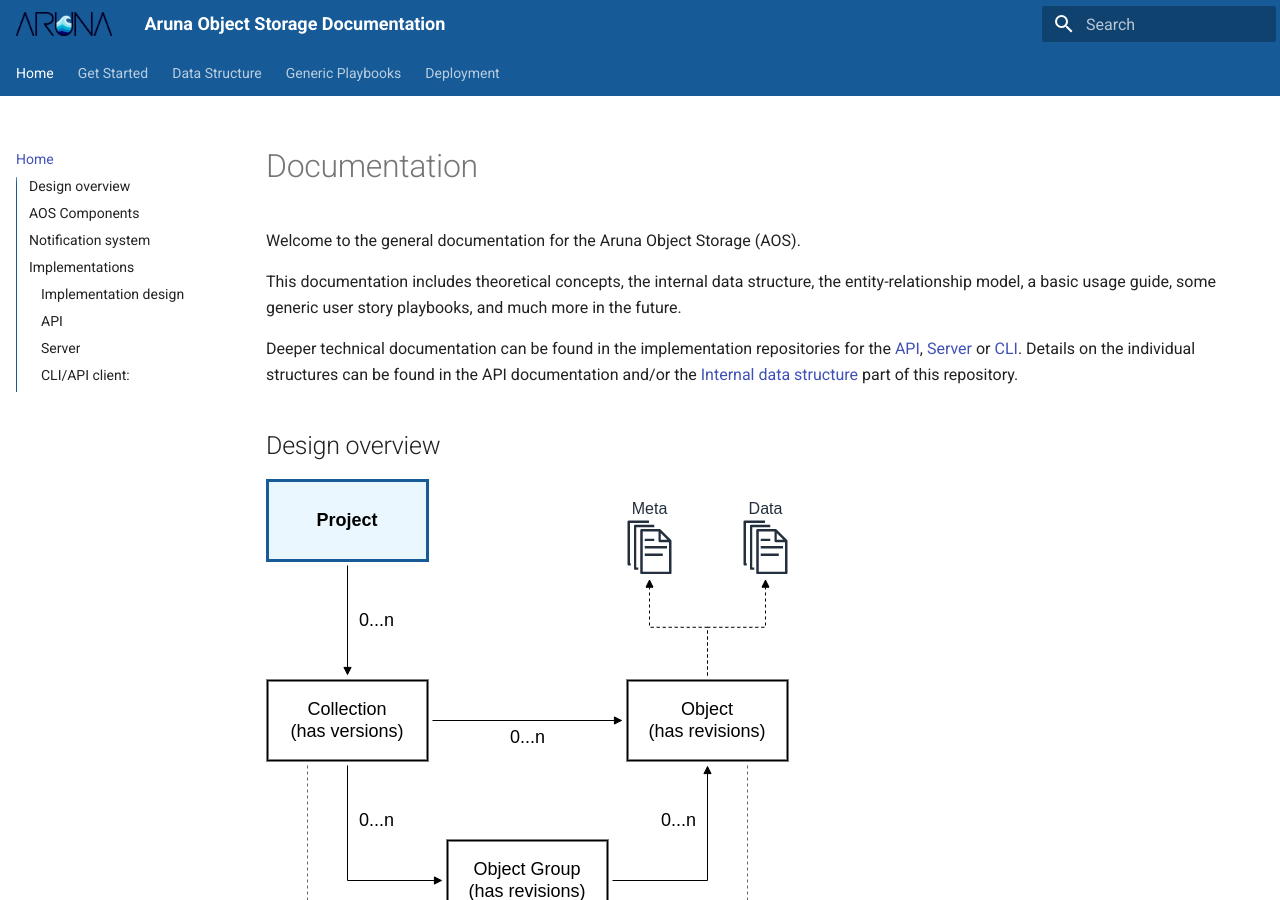
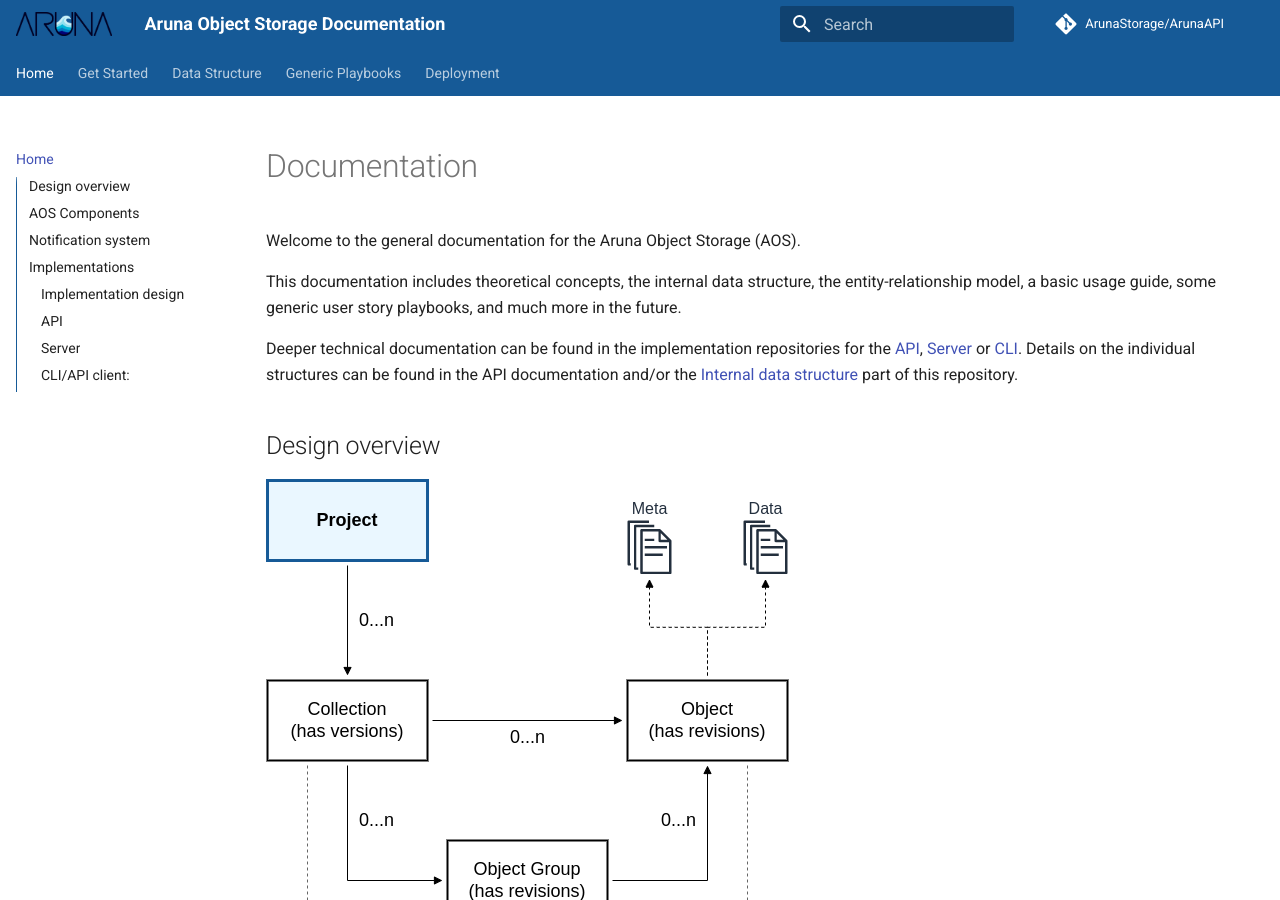
Before and after one commit to das-Abroxas/Documentation, an MkDocs documentation site: the page built from docs/index.md, in a window 1280 px wide and 900 px high. Built offline with MkDocs 1.6.1 and Material for MkDocs 9.7.7, drawn with Linux system fonts in a browser that asks for light colours; comment, search, counter and statistics services are not loaded; the version menu is left out; part of the change alters nothing that is shown.

Commit message:
feat: Update mkdocs.yaml to use mike for versioning

```diff
--- a/mkdocs.yaml
+++ b/mkdocs.yaml
@@ -1,5 +1,8 @@
 site_name: Aruna Object Storage Documentation
 site_url: https://das-Abroxas.github.io/GitHub-Pages-Test
+
+repo_name: 'ArunaStorage/ArunaAPI'
+repo_url: 'https://github.com/ArunaStorage/ArunaAPI'
 
 nav:
   - 'Home': index.md
@@ -43,3 +46,11 @@ markdown_extensions:
 plugins:
   - glightbox
   - search
+  - mike:
+      version_selector: true
+      css_dir: stylesheets
+
+extra:
+  version:
+    provider: mike
+    default: latest
```
